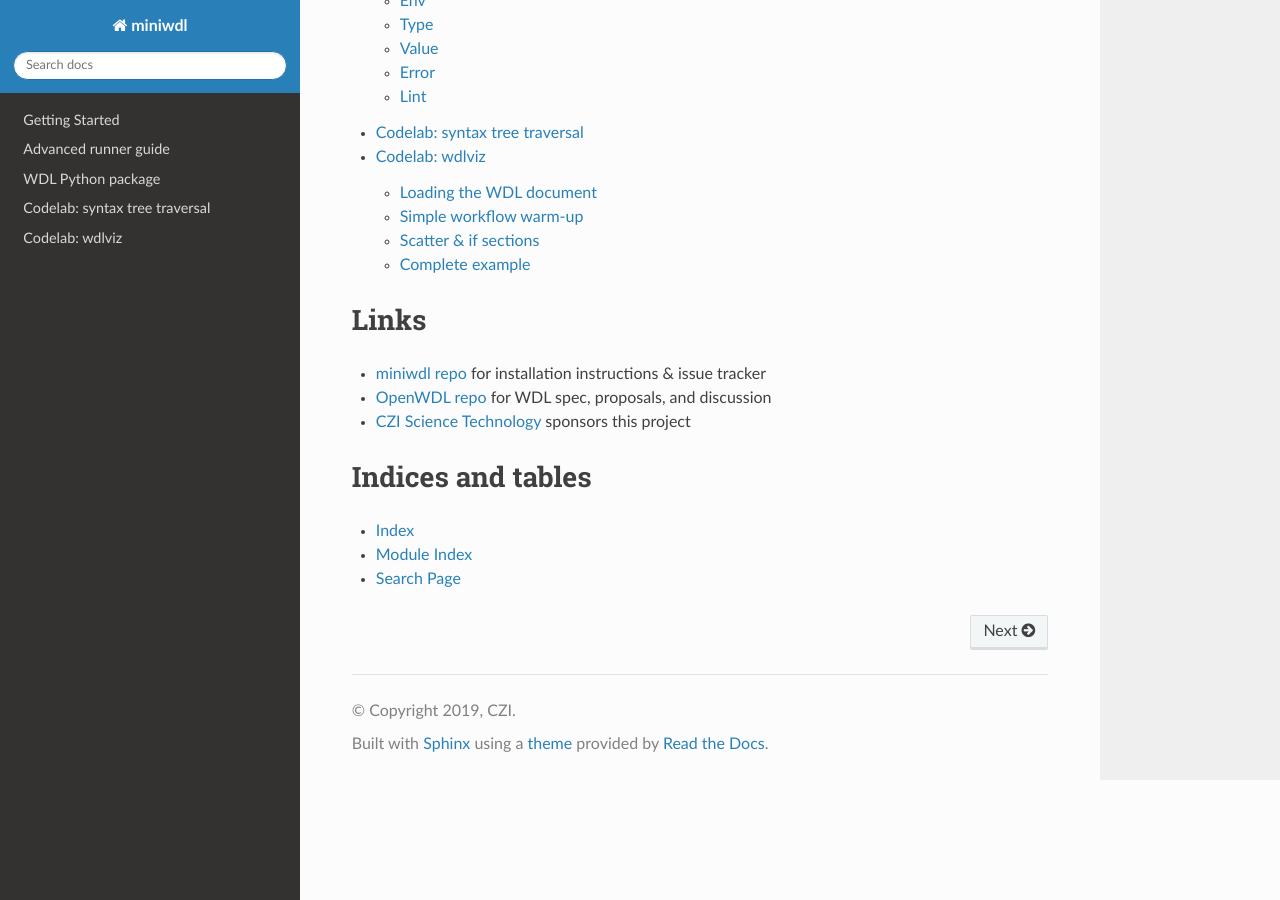
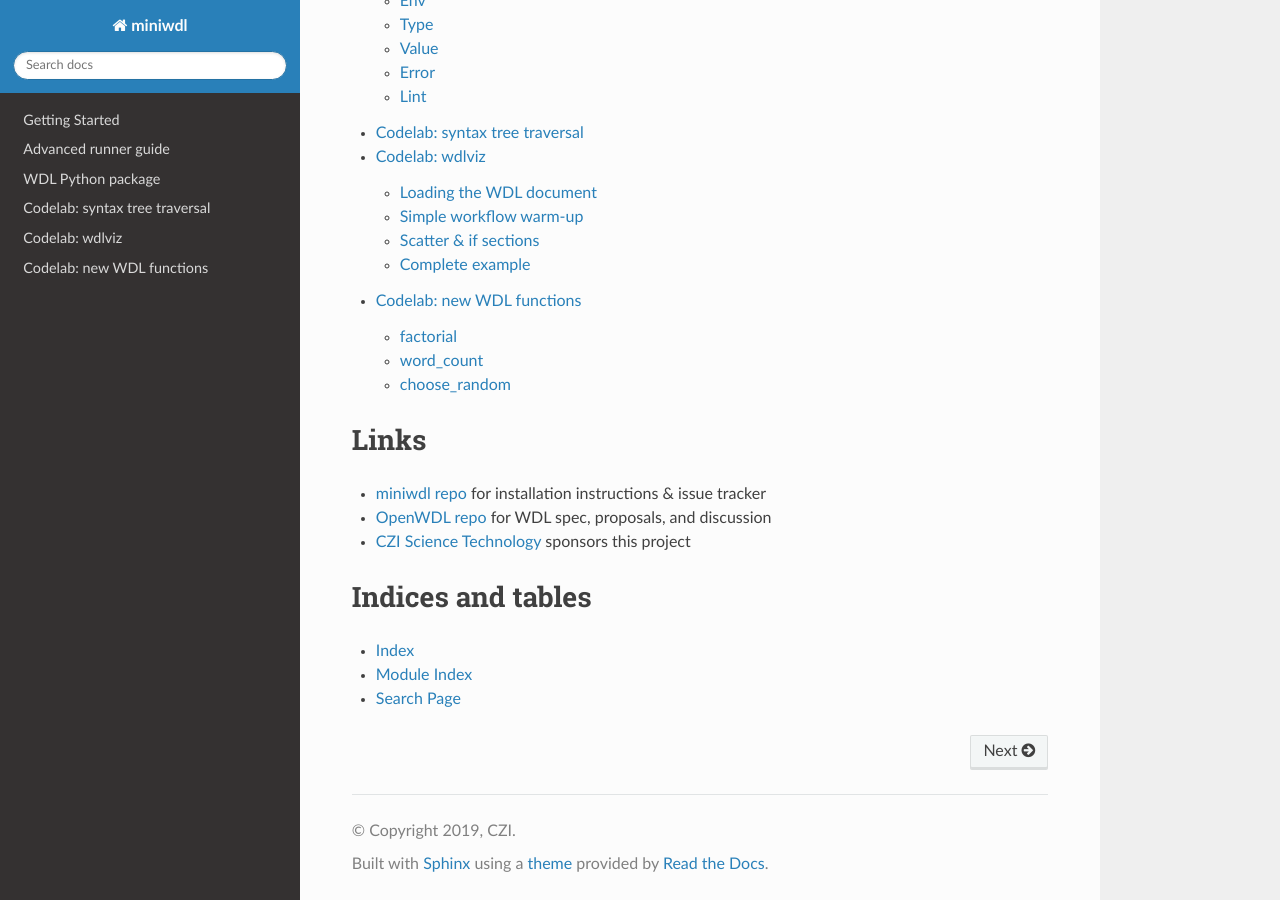
Before and after one commit to chanzuckerberg/miniwdl, a Sphinx documentation site: the page built from docs/index.rst, in a window 1280 px wide and 900 px high, scrolled down 591 px. Built offline with Sphinx 7.4.7 and the Read the Docs theme 2.0.0, drawn with Linux system fonts in a browser that asks for light colours; some of the changed lines change nothing that is shown.

Commit message:
codelab for adding new WDL standard library functions

````diff
--- /dev/null
+++ b/docs/add_functions.md
@@ -0,0 +1,144 @@
+# Codelab: new WDL functions
+
+This lab will show how to add new functions to the WDL standard library, thus introducing development on miniwdl itself, emphasizing its expression type-checking and evaluation. To begin, check out the source repository and install Python packages needed for the development environment.
+
+```bash
+git clone --recursive https://github.com/chanzuckerberg/miniwdl.git  # or your own fork
+cd miniwdl
+pip3 install -r requirements.txt
+pip3 install -r requirements.dev.txt
+```
+
+The standard library is implemented in `WDL/StdLib.py`, except for some details specific to the task runtime environment.
+
+## factorial
+
+We'll warm up by adding a `factorial(n)` function to WDL. This is an example of a "static" function, with fixed argument and return types (integer to integer, in this case), thus straightforward to define. In [`WDL.StdLib.Base.__init__`](https://github.com/chanzuckerberg/miniwdl/blob/master/WDL/StdLib.py), you'll find the definition of a `static()` helper followed by numerous uses to set up standard functions. We can define the new factorial function by adding to this section,
+
+```python3
+class Base:
+    def __init__(self):
+        ...
+        @static([Type.Int()], Type.Int())
+        def factorial(v: Value.Int) -> Value.Int:
+            def f(n: int) -> int:
+                return 1 if n <= 1 else n * f(n - 1)
+
+            return Value.Int(f(v.value))
+        ...
+```
+
+Given a list of the arguments' WDL data types (`WDL.Type.Base`) and the return type, the `static()` helper decorates a function which takes the argument values (`WDL.Value.Base`) and returns the result value. Miniwdl uses the declared data types to handle type-checking wherever the function is used. The function itself receives the integer argument in a [`WDL.Value`](https://miniwdl.readthedocs.io/en/latest/WDL.html#module-WDL.Value) "box," and similarly boxes its return value.
+
+Notice that we include not only the WDL type signature, but also [PEP 484 type hints](https://www.python.org/dev/peps/pep-0484/) for the Python functions. The miniwdl codebase uses such type hints throughout, checked using [pyre](https://pyre-check.org/), which you can try with `make check` in the repository directory. When you send a pull request upstream, miniwdl's continuous integration will require pyre's approval.
+
+(You can find the complete git diff for this and the following examples on the [codelab-stdlib-functions](https://github.com/chanzuckerberg/miniwdl/tree/codelab-stdlib-functions) branch.)
+
+We can try an *ad hoc* test of our new factorial function,
+
+```bash
+$ python3 -m WDL run --dir /tmp <(echo "
+workflow factorials {
+    scatter (n in range(11)) {
+        Pair[Int,Int] p = (n, factorial(n))
+    }
+    output {
+        Array[Pair[Int,Int]] results = p
+    }
+}
+")
+```
+
+An alternative to `python3 -m WDL run ...` is to `pip3 install .` the current code, making the familiar `miniwdl run ...` entry point use it (but also leaving it there!).
+
+## word_count
+
+Next we'll add `word_count(text_file)`, illustrating how to interact with the file system.
+
+```python3
+        ...
+        @static([Type.File()], Type.Int())
+        def word_count(v: Value.File) -> Value.Int:
+            with open(self._devirtualize_filename(v.value), "r") as infile:
+                return Value.Int(len(infile.read().split(" ")))
+        ...
+```
+
+Trying it out,
+
+```bash
+$ python3 -m WDL run --dir /tmp <(echo '
+task wc {
+    command {
+        echo The quick brown fox jumps over the lazy dog > message.txt
+    }
+    output {
+        Int n = word_count("message.txt")
+    }
+}
+')
+```
+
+The interesting part is the call to `self._devirtualize_filename()`, an abstract method of the `WDL.StdLib.Base` object responsible for converting the WDL `File` value into a local filename for our Python function to open and process. It might, for example, translate a path generated inside a task's Docker container to an equivalent path on the host's file system. Or it might, for security reasons, raise an error given a filename that's unrelated to the workflow in progress.
+
+## choose_random
+
+Lastly we'll introduce a polymorphic function, which takes a variable number of arguments and whose return type depends on the argument types. The `static()` helper we've used so far isn't flexible enough to capture this, so we'll need to supply custom type-checking logic as well as the implementation.
+
+Given `Array[T] x`, `choose_random(x)` returns a random element of `x`, with type `T`. Given `Array[T] x` and `Array[U] y`, `choose_random(x,y)` returns a `Pair[T,U]` with one random element from each `x` and `y`; equivalent to `choose_random(cross(x,y))`, but more efficient as it doesn't compute the full cross-product array.
+
+We can implement this polymorphic function by writing a class derived from `WDL.StdLib.EagerFunction`, and in `WDL.StdLib.Base.__init__`, setting `self.choose_random` to an instance of this class.
+
+```python3
+        ...
+        self.choose_random = _ChooseRandom()
+        ...
+...
+class _ChooseRandom(EagerFunction):
+    def infer_type(self, expr: "Expr.Apply") -> Type.Base:
+        if len(expr.arguments) not in [1, 2]:
+            raise Error.WrongArity(expr, 1)
+        arg0ty = expr.arguments[0].type
+        if not isinstance(arg0ty, Type.Array):
+            raise Error.StaticTypeMismatch(expr.arguments[0], Type.Array(Type.Any()), arg0ty)
+        if len(expr.arguments) == 1:
+            return arg0ty.item_type
+        arg1ty = expr.arguments[1].type
+        if not isinstance(arg1ty, Type.Array):
+            raise Error.StaticTypeMismatch(expr.arguments[1], Type.Array(Type.Any()), arg1ty)
+        return Type.Pair(arg0ty.item_type, arg1ty.item_type)
+```
+
+`infer_type()` is invoked during static WDL validation and given the already-typechecked argument expressions. It either provides the function's return type, or raises a type mismatch error. Here it checks that each argument is an array, and determines the return type in terms of their array item type(s).
+
+Continuing,
+
+```python3
+    def _call_eager(self, expr: "Expr.Apply", arguments: List[Value.Base]) -> Value.Base:
+        import random
+
+        if not arguments[0].value or (len(arguments) > 1 and not arguments[1].value):
+            raise Error.RuntimeError("empty array passed to choose_random()")
+        item0 = random.choice(arguments[0].value)
+        if len(arguments) == 1:
+            return item0
+        item1 = random.choice(arguments[1].value)
+        return Value.Pair(item0.type, item1.type, (item0, item1))
+```
+
+`_call_eager()` is invoked once the arguments have been evaluated to WDL values at runtime. It proceeds to construct the return value based on the one or two array arguments. (It's also possible to implement non-eager functions, where the implementation is given the environment and argument expressions, and decides when/whether to evaluate them.)
+
+```bash
+python3 -m WDL run --dir /tmp <(echo '
+workflow test_choose_random {
+    output {
+        Int one = choose_random([16, 32, 64, 128])
+        Pair[Int,String] two = choose_random([16, 32, 64, 128], ["dogs", "cats", "bears"])
+    }
+}
+')
+```
+
+Try modifying the declaration types to confirm that `choose_random()`'s return type is properly inferred and constrained in each case. To propose a new function in the WDL specification, of course we should have more-thorough tests, e.g. to exercise the error code paths in both type-checking and evaluation.
+
+The [codelab-stdlib-functions](https://github.com/chanzuckerberg/miniwdl/tree/codelab-stdlib-functions) branch has the complete git diff for these examples.
--- a/docs/index.rst
+++ b/docs/index.rst
@@ -12,6 +12,7 @@ the bioinformatics-focused `Workflow Description Language (WDL) <http://openwdl.
    WDL.rst
    trace_identifiers.md
    wdlviz.md
+   add_functions.md
 
 Links
 =====
````
